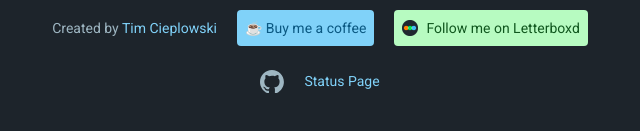
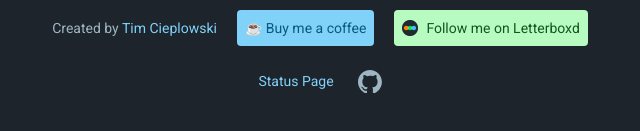
Before and after one commit to timciep/letterboxd-embed-landing-page, a website built with Vite: page index.html in a window 1280 px wide. Shown: the part 659-790 px from the top of the page, 320-960 px from the left. Built offline with nearby package versions, Linux system fonts and the light colour scheme.

Commit message:
Refactor GitHub link section layout for improved spacing and visibility

```diff
--- a/index.html
+++ b/index.html
@@ -185,14 +185,14 @@
         </div>
       </div>
 
-      <div class="mt-6 text-center flex gap-5 justify-center items-center">
+      <div class="mt-6 text-center flex gap-6 justify-center items-center">
+        <div>
+          <a class="text-blue-300 hover:text-blue-200" href="https://letterboxd-embed-timcieplowski.onlineornot.com/">Status Page</a>
+        </div>
+
         <a class="inline-block w-6" href="https://github.com/timciep/letterboxd-diary-embed" target="_blank">
           <svg aria-label="GitHub" viewBox="0 0 98 96" xmlns="http://www.w3.org/2000/svg"><path fill-rule="evenodd" clip-rule="evenodd" d="M48.854 0C21.839 0 0 22 0 49.217c0 21.756 13.993 40.172 33.405 46.69 2.427.49 3.316-1.059 3.316-2.362 0-1.141-.08-5.052-.08-9.127-13.59 2.934-16.42-5.867-16.42-5.867-2.184-5.704-5.42-7.17-5.42-7.17-4.448-3.015.324-3.015.324-3.015 4.934.326 7.523 5.052 7.523 5.052 4.367 7.496 11.404 5.378 14.235 4.074.404-3.178 1.699-5.378 3.074-6.6-10.839-1.141-22.243-5.378-22.243-24.283 0-5.378 1.94-9.778 5.014-13.2-.485-1.222-2.184-6.275.486-13.038 0 0 4.125-1.304 13.426 5.052a46.97 46.97 0 0 1 12.214-1.63c4.125 0 8.33.571 12.213 1.63 9.302-6.356 13.427-5.052 13.427-5.052 2.67 6.763.97 11.816.485 13.038 3.155 3.422 5.015 7.822 5.015 13.2 0 18.905-11.404 23.06-22.324 24.283 1.78 1.548 3.316 4.481 3.316 9.126 0 6.6-.08 11.897-.08 13.526 0 1.304.89 2.853 3.316 2.364 19.412-6.52 33.405-24.935 33.405-46.691C97.707 22 75.788 0 48.854 0z" fill="#9eb6c2"/></svg>
         </a>
-
-        <div>
-          <a class="text-blue-300 hover:text-blue-200" href="https://letterboxd-embed-timcieplowski.onlineornot.com/">Status Page</a>
-        </div>
       </div>
     </div>
 
```
